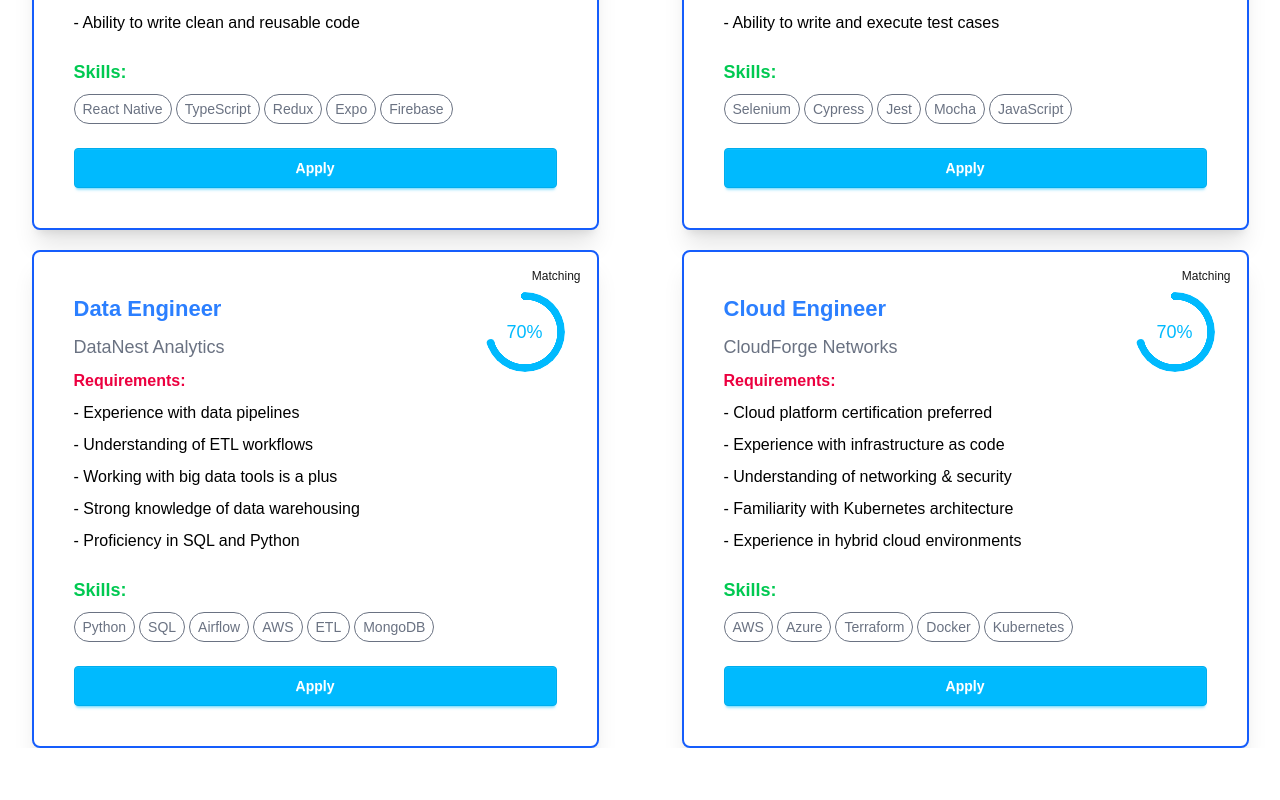
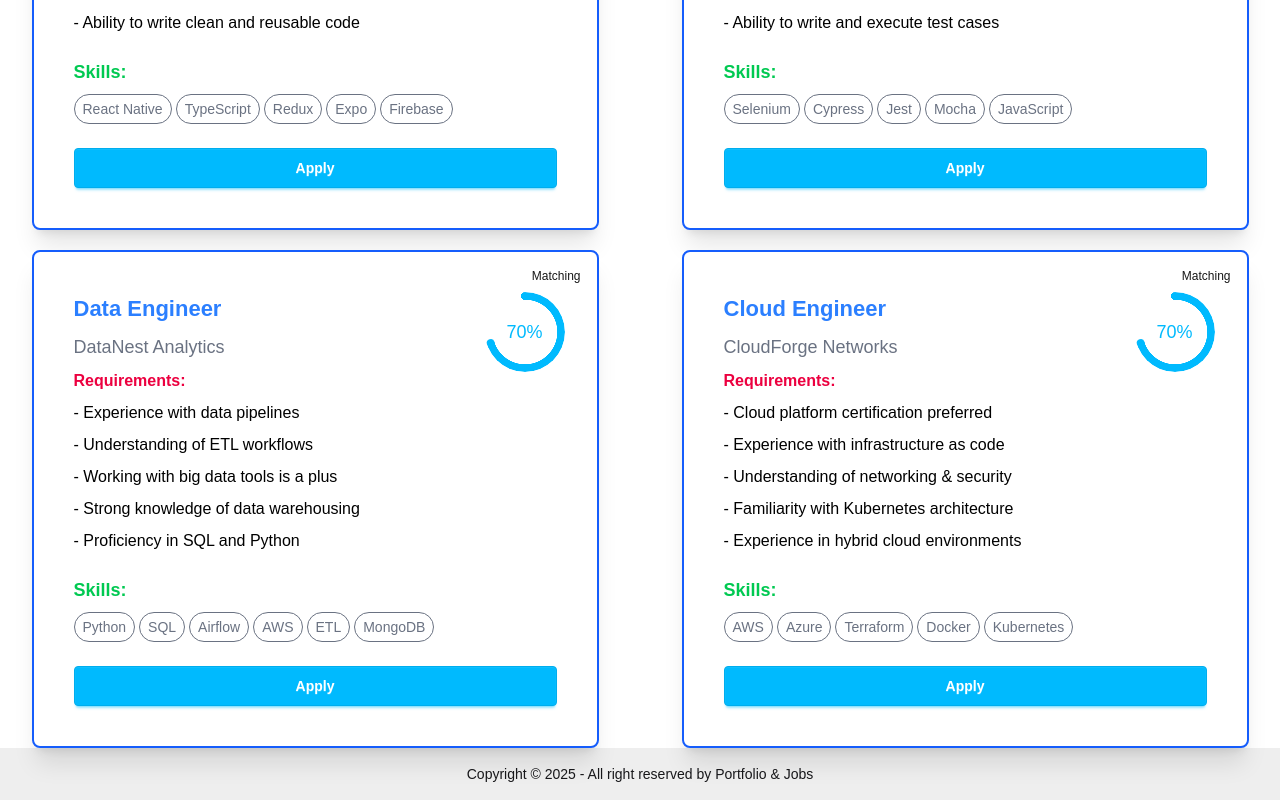
Before and after one commit to Shakib-Shajid/portfolio_jobsearch, a Next.js app: page /jobs in a window 1280 px wide. Shown: the part 1998-2798 px from the top of the page. Before the commit the page ends 2746 px from the top, so only its background shows below. Built offline with nearby package versions, Linux system fonts and the light colour scheme.

Commit message:
footer added

```diff
--- /dev/null
+++ b/src/app/components/Footer.jsx
@@ -0,0 +1,15 @@
+import React from 'react';
+
+const Footer = () => {
+    return (
+        <div>
+            <footer className="footer sm:footer-horizontal footer-center bg-base-300 text-base-content p-4">
+                <aside>
+                    <p>Copyright © {new Date().getFullYear()} - All right reserved by Portfolio & Jobs</p>
+                </aside>
+            </footer>
+        </div>
+    );
+};
+
+export default Footer;
--- a/src/app/components/Navbar.jsx
+++ b/src/app/components/Navbar.jsx
@@ -17,7 +17,7 @@
                             <li><Link href="/jobs">Jobs</Link></li>
                         </ul>
                     </div>
-                    <a className="btn btn-ghost text-xl -ml-5 lg:ml-0">Portfolio & Job</a>
+                    <Link href="/" className="btn btn-ghost text-xl -ml-5 lg:ml-0">Portfolio & Job</Link>
                 </div>
 
                 <div className="navbar-center hidden lg:flex gap-5">
--- a/src/app/layout.js
+++ b/src/app/layout.js
@@ -1,6 +1,7 @@
 import { Geist, Geist_Mono } from "next/font/google";
 import "./globals.css";
 import Navbar from "./components/Navbar";
+import Footer from "./components/Footer";
 
 const geistSans = Geist({
   variable: "--font-geist-sans",
@@ -25,6 +26,7 @@
       >
         <Navbar />
         {children}
+        <Footer />
       </body>
     </html>
   );
```
